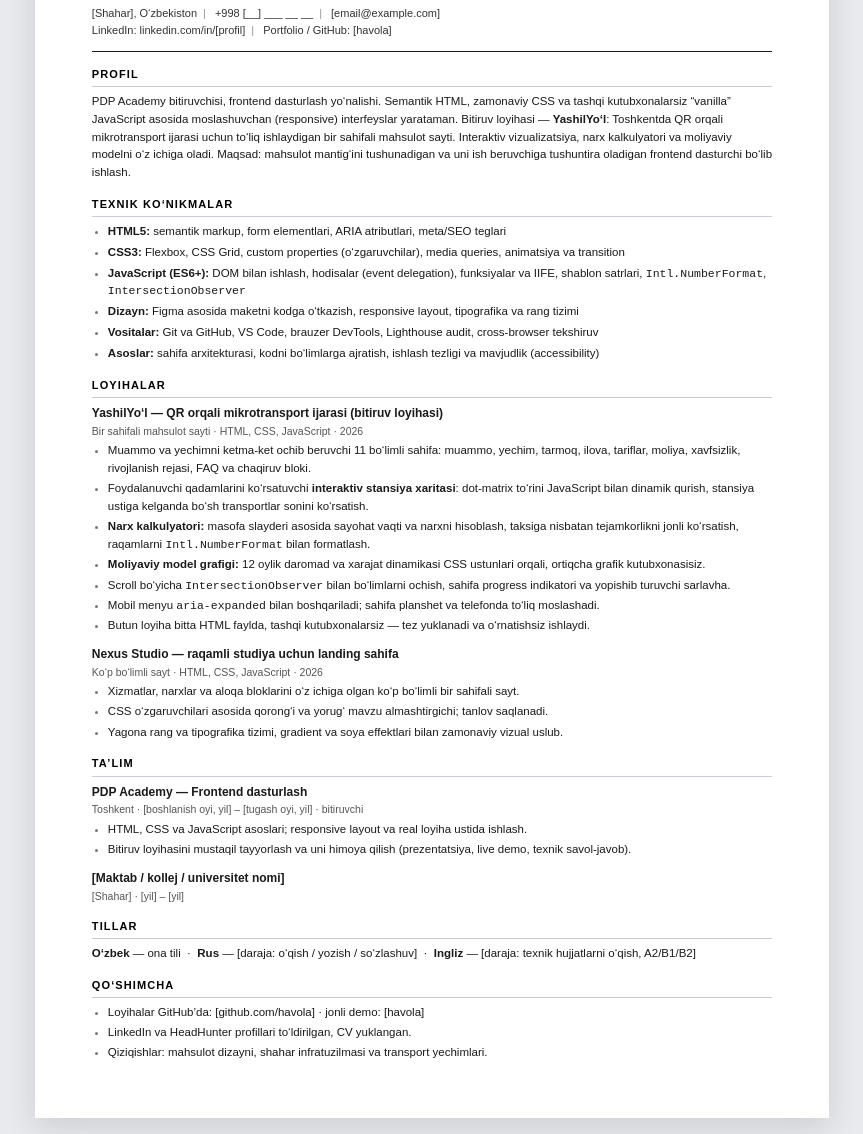
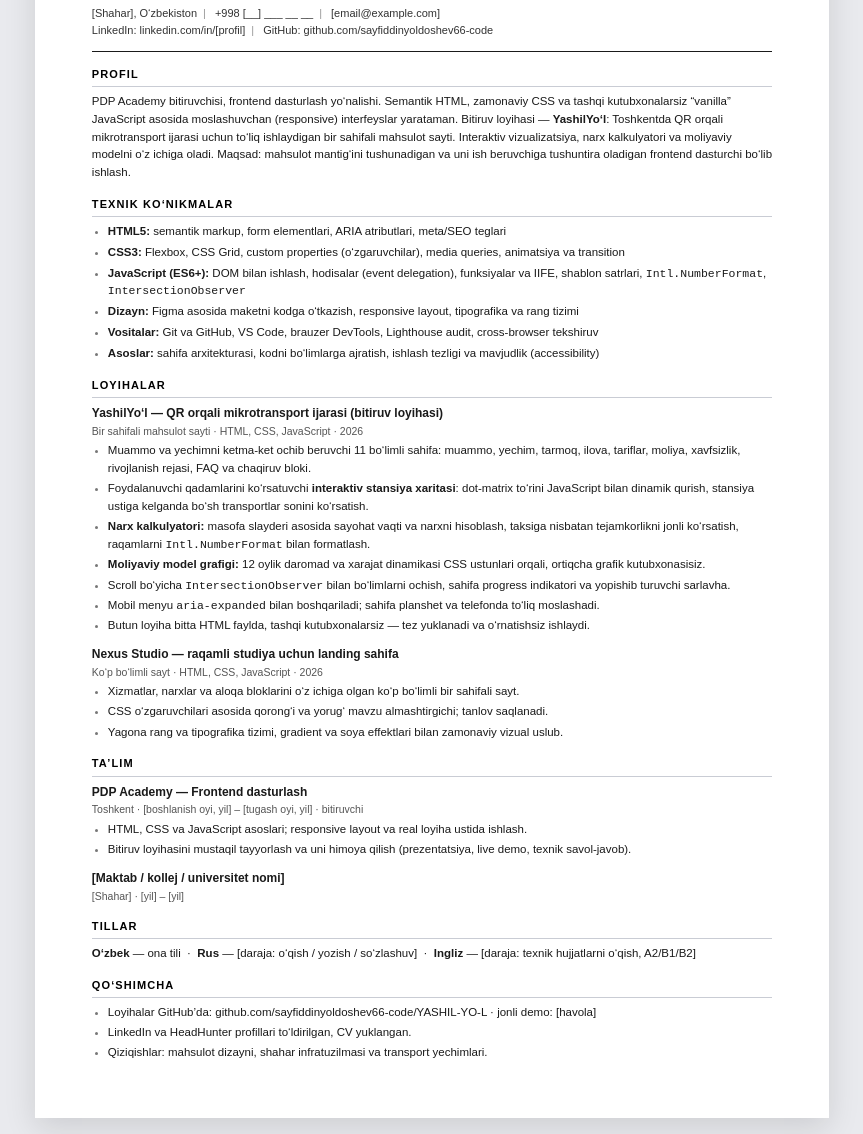
Before and after one commit to sayfiddinyoldoshev66-code/YASHIL-YO-L, a plain HTML site: page cv.html in a window 1280 px wide. Shown: the part 166-1300 px from the top of the page, without its empty margins (208-1071 px from the left). Drawn offline with Linux system fonts and the light colour scheme.

Commit message:
CV: GitHub havolasi haqiqiy repo manziliga almashtirildi
Bitiruv himoyasi uchun loyiha repoga yuklandi, CV dagi havola yangilandi.

```diff
--- a/cv.html
+++ b/cv.html
@@ -168,7 +168,7 @@
       <span>+998 [__] ___ __ __</span><span class="sep">|</span>
       <span>[email@example.com]</span><br>
       <span>LinkedIn: linkedin.com/in/[profil]</span><span class="sep">|</span>
-      <span>Portfolio / GitHub: [havola]</span>
+      <span>GitHub: github.com/sayfiddinyoldoshev66-code</span>
     </p>
     <hr class="rule">
   </header>
@@ -267,7 +267,7 @@
   <section>
     <h2>Qo‘shimcha</h2>
     <ul>
-      <li>Loyihalar GitHub’da: [github.com/havola] · jonli demo: [havola]</li>
+      <li>Loyihalar GitHub’da: github.com/sayfiddinyoldoshev66-code/YASHIL-YO-L · jonli demo: [havola]</li>
       <li>LinkedIn va HeadHunter profillari to‘ldirilgan, CV yuklangan.</li>
       <li>Qiziqishlar: mahsulot dizayni, shahar infratuzilmasi va transport yechimlari.</li>
     </ul>
```
